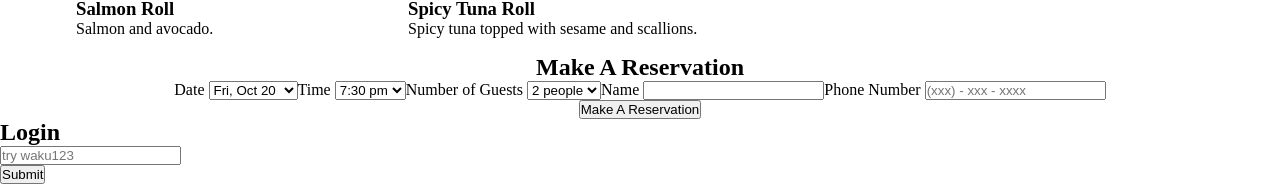
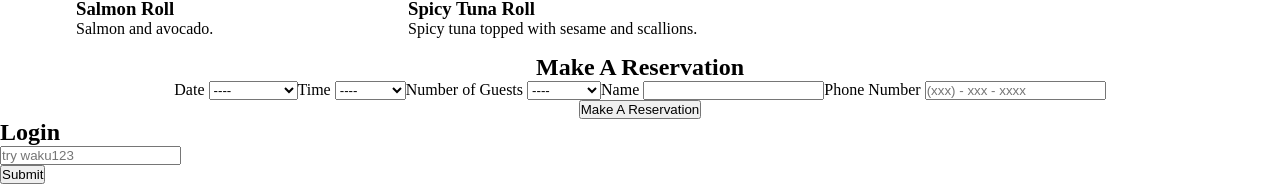
Before and after one commit to jgrimes86/Waku-Waku-Sushi-Restaurant, a React (Create React App) app: page / in a window 1280 px wide. Shown: the part 296-482 px from the top of the page. Built offline with nearby package versions, Linux system fonts and the light colour scheme; data requests are answered from the project's data file.

Commit message:
updated reservation form

```diff
--- a/src/Components/Reservation.js
+++ b/src/Components/Reservation.js
@@ -28,7 +28,6 @@ function Reservation({ reservations }) {
 
     console.log(rezFormData)
 
-
     return (
         <div className="reservation">
             <h2>Make A Reservation</h2>
@@ -37,9 +36,9 @@ function Reservation({ reservations }) {
                 <label htmlFor="date">Date  </label>
                 <select
                     name="date"
-                    // defaultValue={value: "-", label: "-"}
                     onChange={handleChange}
                 >
+                    <option value="default" selected disabled hidden>----</option>
                     <option value="friday">Fri, Oct 20</option>
                     <option value="saturday">Sat, Oct 21</option>
                 </select>
@@ -50,6 +49,7 @@ function Reservation({ reservations }) {
                     name="time"
                     onChange={handleChange}
                 >
+                    <option value="default" selected disabled hidden>----</option>
                     <option value="7:30">7:30 pm</option>
                     <option value="9:00">9:00 pm</option>
                 </select>
@@ -60,6 +60,7 @@ function Reservation({ reservations }) {
                     name="guests"
                     onChange={handleChange}
                 >
+                    <option value="default" selected disabled hidden>----</option>
                     <option value="2">2 people</option>
                     <option value="3">3 people</option>
                     <option value="4">4 people</option>
```
